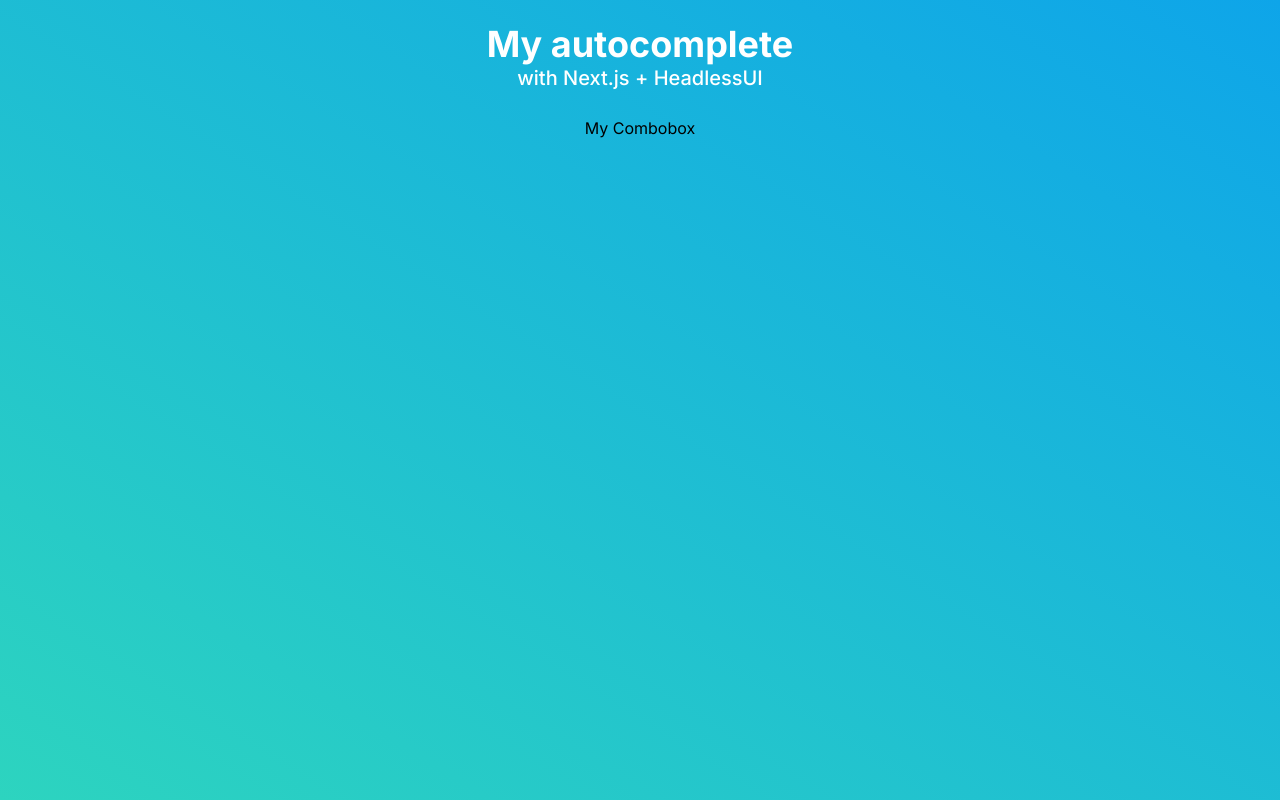
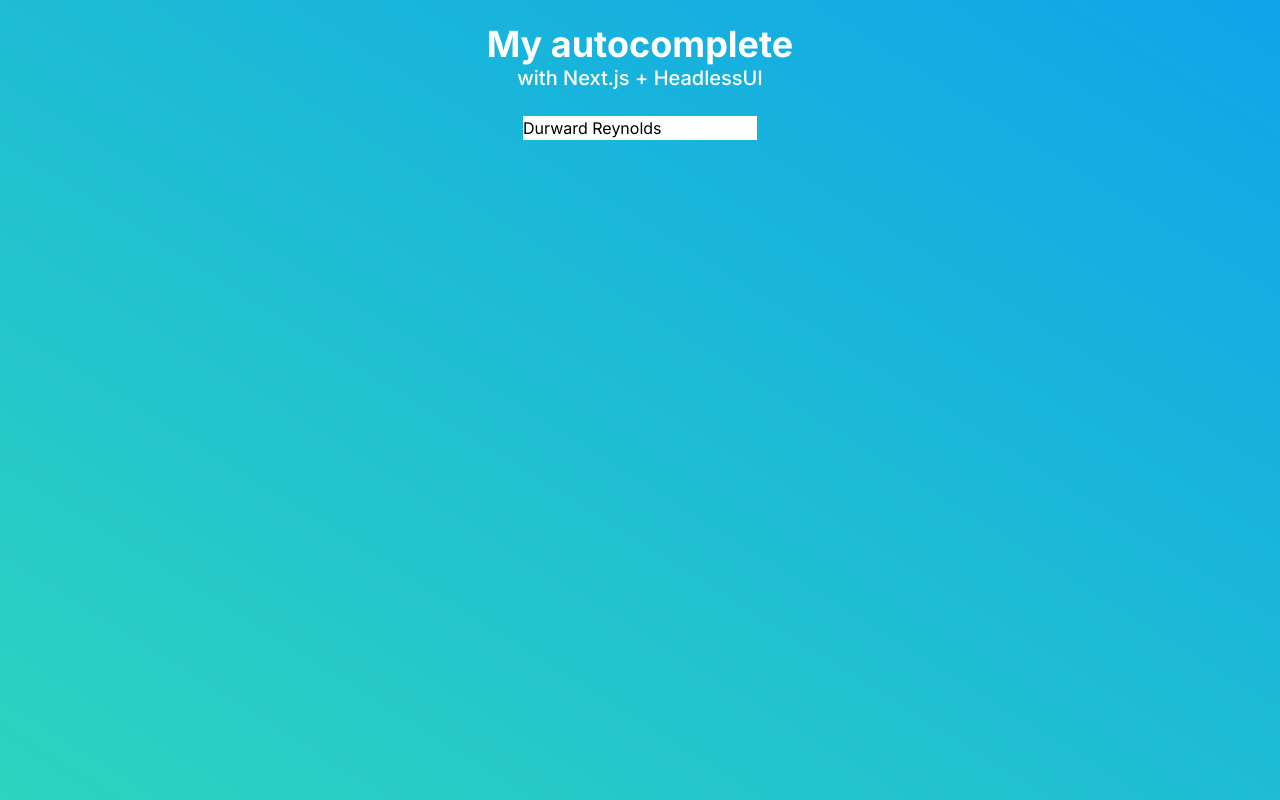
Before and after one commit to ryctabo/nextjs-autocomplete, a Next.js app: page / in a window 1280 px wide. Built offline with nearby package versions, Linux system fonts and the light colour scheme.

Commit message:
feat: create a simple combobox

```diff
--- a/src/components/MyCombobox.tsx
+++ b/src/components/MyCombobox.tsx
@@ -1,5 +1,37 @@
+'use client'
+
+import { Combobox } from "@headlessui/react"
+import { useState } from "react"
+
+const people = [
+  'Durward Reynolds',
+  'Kenton Towne',
+  'Therese Wunsch',
+  'Benedict Kessler',
+  'Katelyn Rohan',
+]
+
 export function MyCombobox() {
+  const [selectedPerson, setSelectedPerson] = useState(people[0])
+  const [query, setQuery] = useState('')
+
+  const filteredPeople =
+    query === ''
+      ? people
+      : people.filter((person) => {
+        return person.toLowerCase().includes(query.toLowerCase())
+      })
+
   return (
-    <h2>My Combobox</h2>
+    <Combobox value={selectedPerson} onChange={setSelectedPerson}>
+      <Combobox.Input onChange={(event) => setQuery(event.target.value)} />
+      <Combobox.Options>
+        {filteredPeople.map((person) => (
+          <Combobox.Option key={person} value={person}>
+            {person}
+          </Combobox.Option>
+        ))}
+      </Combobox.Options>
+    </Combobox>
   )
 }
```
